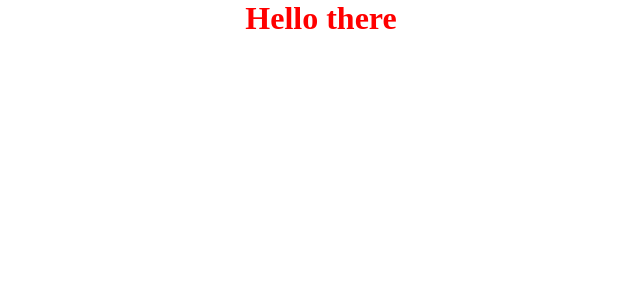
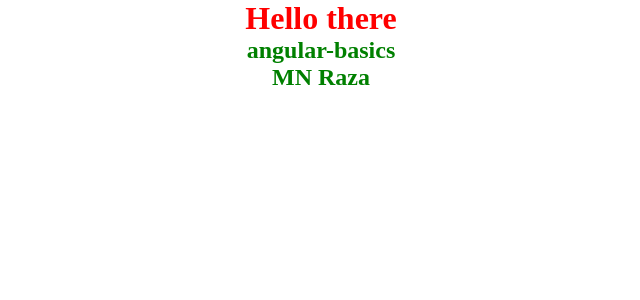
Before and after one commit to mnraza-dev/Learning_Angular_19, an Angular app in the folder angular-basics/: page / in a window 1280 px wide. Shown: the top 300 px of the page, without its empty margins (319-959 px from the left). Built offline with nearby package versions, Linux system fonts and the light colour scheme.

Commit message:
style: refine app component styles and remove unused body styles for cleaner design

```diff
--- a/angular-basics/src/app/app.component.css
+++ b/angular-basics/src/app/app.component.css
@@ -3,3 +3,8 @@ h1{
     text-align: center;
     font-weight: bold;
 }
+h2{
+    color: green;
+    text-align: center;
+    font-weight: bold;
+}
--- a/angular-basics/src/styles.css
+++ b/angular-basics/src/styles.css
@@ -4,7 +4,3 @@
     margin: 0;
     box-sizing: border-box;
 }
-body{
-    background: #0000;
-    color: #fff;
-}
```
